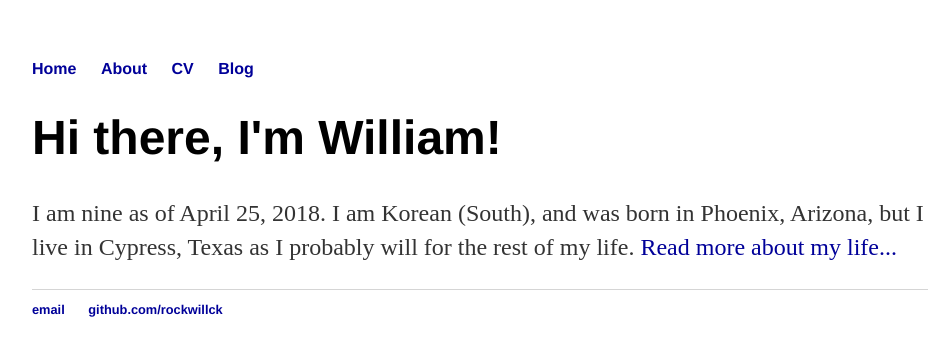
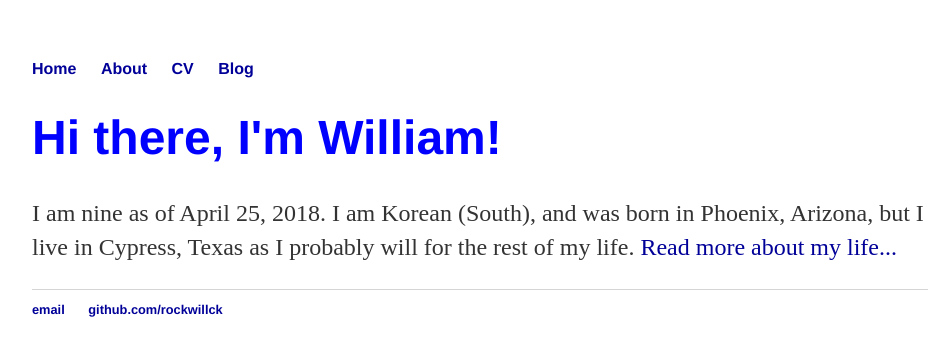
Before and after one commit to rockwillck/rockwillck-backup.github.io, a Jekyll site: the page index.html, which Jekyll copies as it is, in a window 1280 px wide. Shown: the top 356 px of the page, without its empty margins (160-1112 px from the left). Built offline with Jekyll 4.4.1, drawn with Linux system fonts in a browser that asks for light colours; Markdown is read by kramdown in place of the engine named in the settings.

Commit message:
Update main.css

```diff
--- a/css/main.css
+++ b/css/main.css
@@ -1,6 +1,7 @@
 body {
     margin: 60px auto;
     width: 70%;
+    color: #00f
 }
 
 nav ul, footer ul {
```
